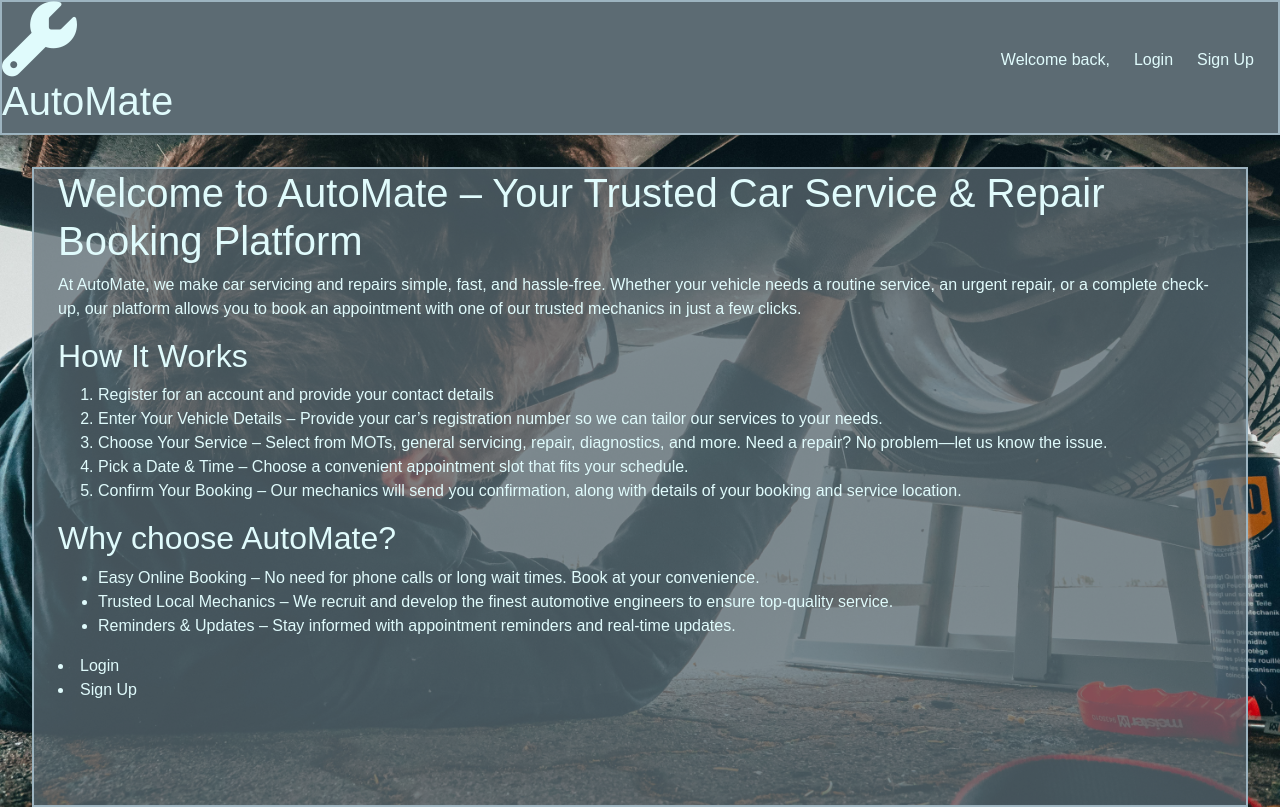
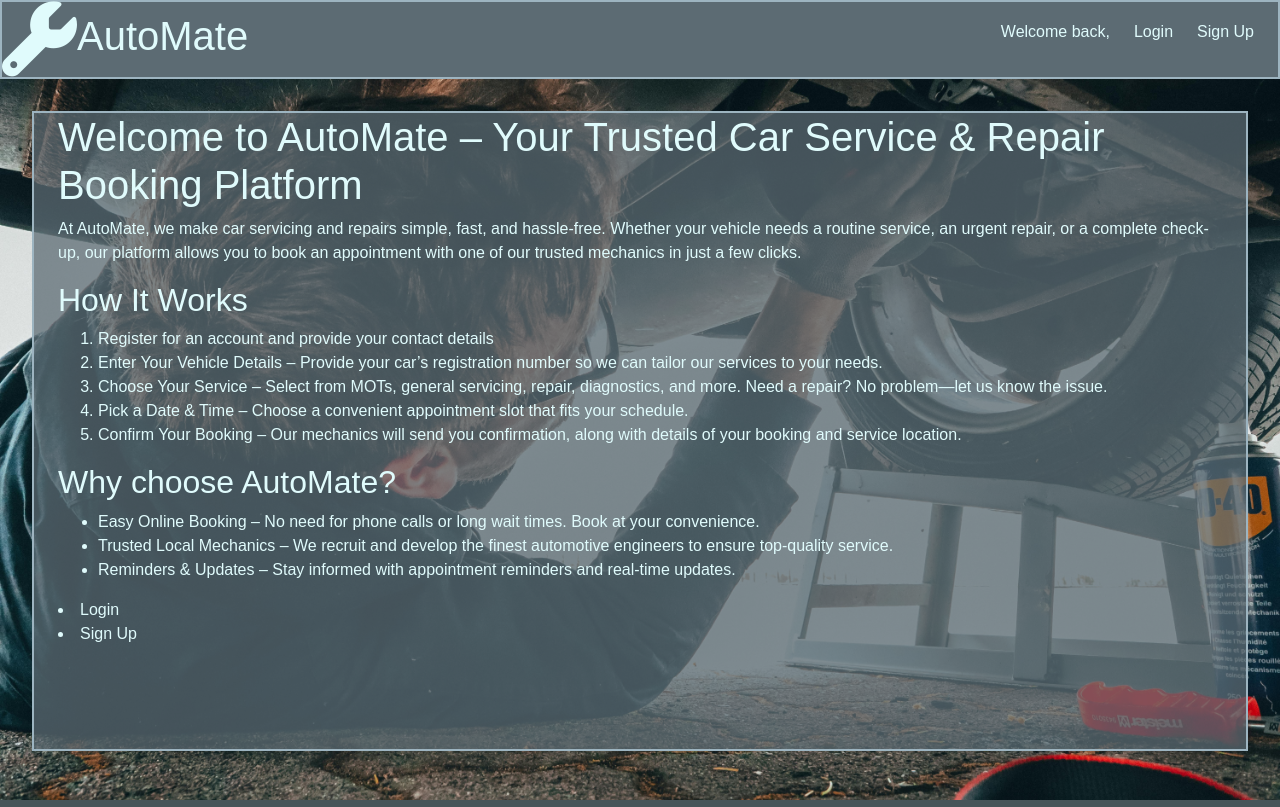
Before and after one commit to mikesealey/ci_pp3, a Django app: page / in a window 1280 px wide. Run offline with Django 4.2, Linux system fonts and the light colour scheme; some libraries are stand-ins or nearby versions.

Commit message:
shrinks navbar height slightly

```diff
--- a/AutoMate/templates/AutoMate/base.html
+++ b/AutoMate/templates/AutoMate/base.html
@@ -33,7 +33,7 @@
 <body>
     <div id="nav-container">
         <div id="title-container">
-            <a href="{% url 'homepage' %}">
+            <a id="link-home" href="{% url 'homepage' %}">
                 <i class="fa-solid fa-wrench" id="title-spanner"></i>
                 <h1>AutoMate</h1>
             </a>
@@ -45,7 +45,6 @@
                   <li><a href="{% url 'all_bookings_page' %}">Customer Bookings</a></li>
                 {% endif %}
                 {% if user.is_authenticated %}
-
                     <li><a href="{% url 'vehicles' %}">My Vehicles</a></li>
                     <li><a href="{% url 'bookings' %}">My Bookings</a></li>
                     <li><a href="{% url 'profile' %}">My Profile</a></li>
--- a/static/css/style.css
+++ b/static/css/style.css
@@ -44,6 +44,12 @@ body {
     align-items: center;
 }
 
+#link-home {
+    display: flex;
+    flex-direction: row;
+    align-items: center;
+    justify-content: center;
+}
 
 nav {
     max-height: fit-content;
```
